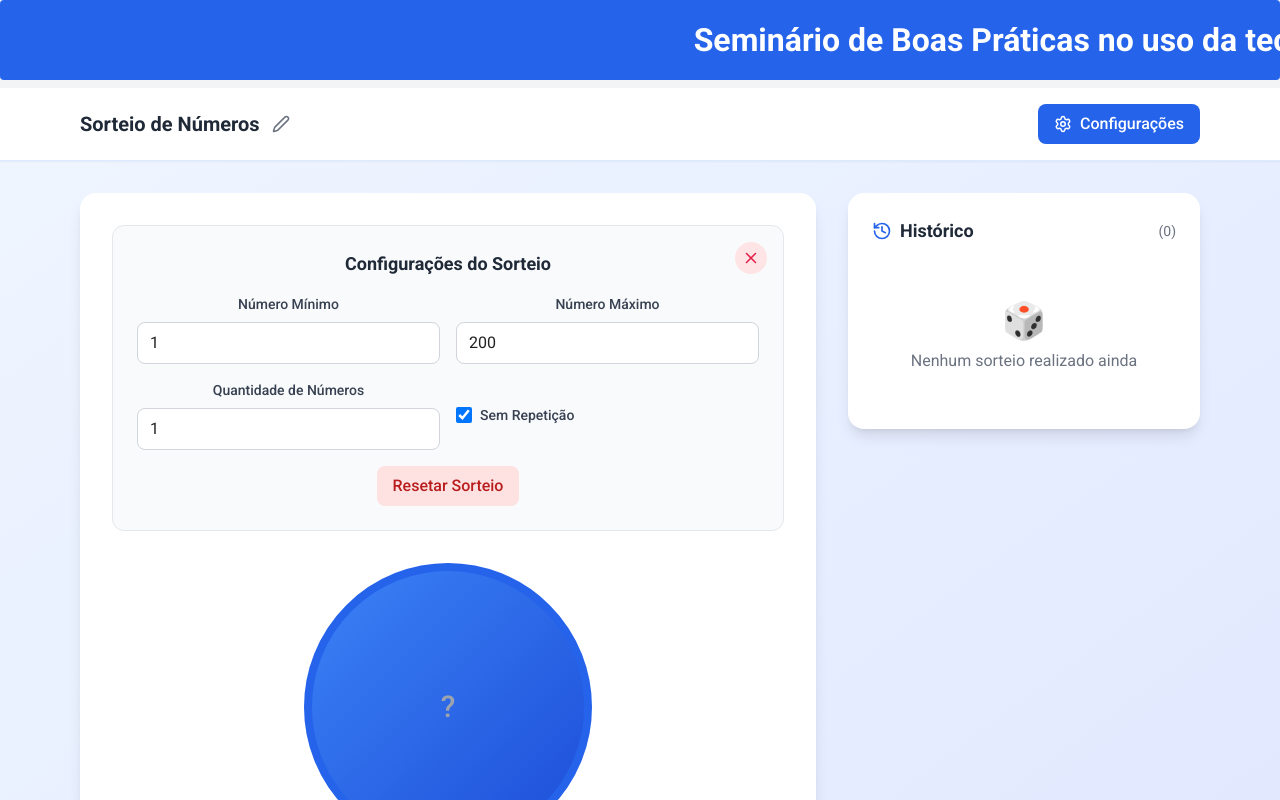
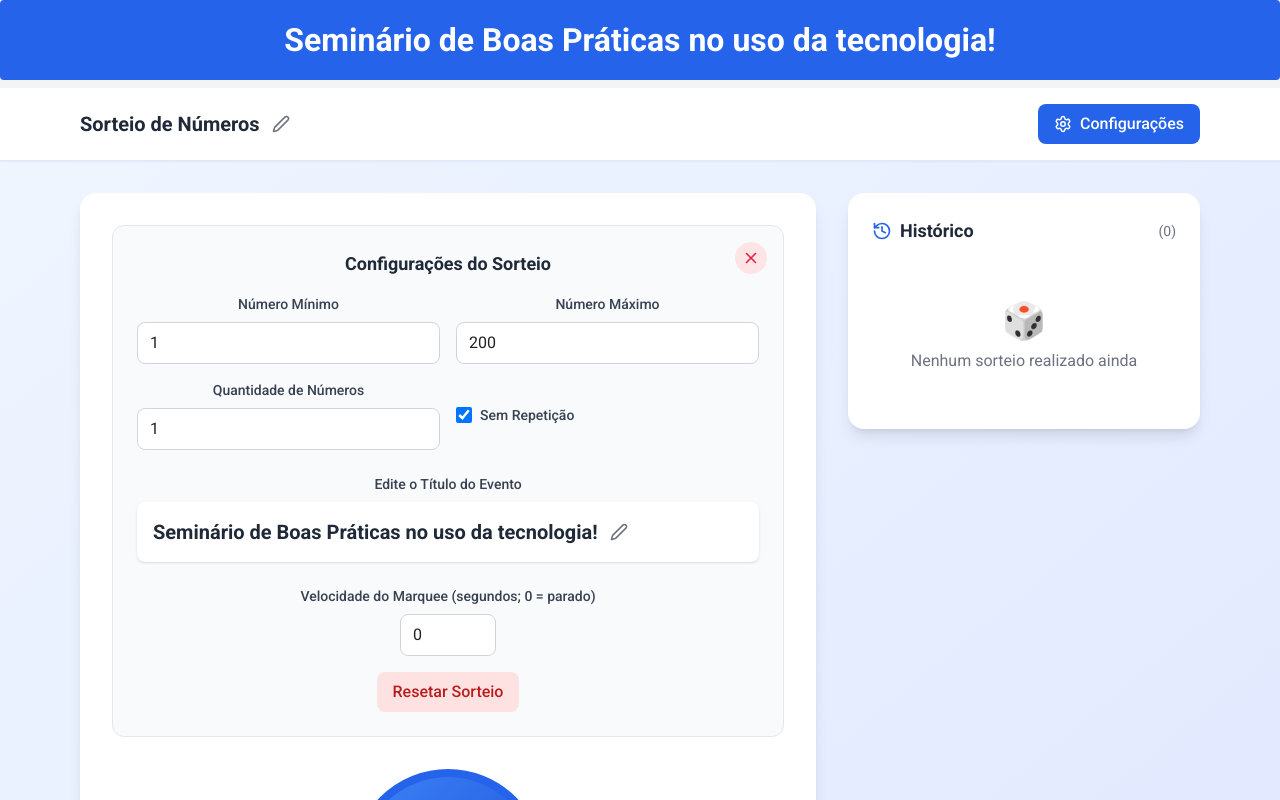
Before and after one commit to Gerson-Santiago/sorteador-online, a React (Vite) app: page / in a window 1280 px wide. Both pictures are taken after a click on the button "Configurações". Shown: the top 800 px of the page. Built offline with nearby package versions, Linux system fonts and the light colour scheme.

Commit message:
Campo para editar a velocidade do marquee

```diff
--- a/src/App.jsx
+++ b/src/App.jsx
@@ -1,40 +1,28 @@
-// sorteador-online/src/App.jsx
-import React from 'react';
-import SorteadorOnline from 'features/sorteio/SorteioPage'
+// src/App.jsx
+import React, { useState } from 'react';
+import MarqueeHeader from 'features/sorteio/componentes/MarqueeHeader';
+import SorteadorOnline from 'features/sorteio/SorteioPage';
 
 function App() {
+  const [tituloMarquee, setTituloMarquee] = useState(
+    "Seminário de Boas Práticas no uso da tecnologia!"
+  );
+  const [marqueeSpeed, setMarqueeSpeed] = useState(0);
+
   return (
     <div>
-      <div
-        className="bg-blue-600 text-white p-4 rounded mb-2 text-center font-bold"
-        style={{
-          fontSize: '2rem',
-          whiteSpace: 'nowrap',
-          overflow: 'hidden',
-          position: 'relative',
-        }}
-      >
-        <span
-          style={{
-            display: 'inline-block',
-            position: 'relative',
-            animation: 'marquee 25s linear infinite',
-          }}
-        >
-          Seminário de Boas Práticas no uso da tecnologia!
-        </span>
-        <style>
-          {`
-            @keyframes marquee {
-              0% { left: 100%; }
-              100% { left: -100%; }
-            }
-          `}
-        </style>
-      </div>
-      <SorteadorOnline />
+      <MarqueeHeader
+        titulo={tituloMarquee}
+        speed={marqueeSpeed}
+      />
+      <SorteadorOnline
+        tituloMarquee={tituloMarquee}
+        setTituloMarquee={setTituloMarquee}
+        marqueeSpeed={marqueeSpeed}
+        setMarqueeSpeed={setMarqueeSpeed}
+      />
     </div>
-  )
+  );
 }
 
 export default App;
--- a/src/features/sorteio/SorteioConfig.jsx
+++ b/src/features/sorteio/SorteioConfig.jsx
@@ -1,8 +1,30 @@
-// sorteador-online/src/features/sorteio/SorteioConfig.jsx
-import React from 'react';
+import React, { useState } from 'react';
 import { X } from 'lucide-react';
+import TituloEditable from './componentes/TituloEditavel';
 
-export default function SorteioConfig({ config, setConfig, resetarSorteio, onFechar }) {
+export default function SorteioConfig({
+    config,
+    setConfig,
+    resetarSorteio,
+    onFechar,
+    tituloMarquee,
+    setTituloMarquee,
+    marqueeSpeed,
+    setMarqueeSpeed
+}) {
+    const [editandoTitulo, setEditandoTitulo] = useState(false);
+    const [tituloTemp, setTituloTemp] = useState(tituloMarquee);
+
+    const salvarTitulo = () => {
+        setTituloMarquee(tituloTemp.trim() || "Seminário de Boas Práticas no uso da tecnologia!");
+        setEditandoTitulo(false);
+    };
+
+    const cancelarEdicaoTitulo = () => {
+        setTituloTemp(tituloMarquee);
+        setEditandoTitulo(false);
+    };
+
     return (
         <div className="relative mb-8 p-6 bg-gray-50 rounded-xl border border-gray-200">
             {/* Botão fechar */}
@@ -14,9 +36,9 @@ export default function SorteioConfig({ config, setConfig, resetarSorteio, onFec
                 <X size={18} className="text-rose-600" />
             </button>
 
-
             <h3 className="text-lg font-semibold text-gray-800 mb-4">Configurações do Sorteio</h3>
 
+            {/* Formulário de configurações */}
             <div className="grid grid-cols-1 sm:grid-cols-2 gap-4">
                 <div>
                     <label className="block text-sm font-medium text-gray-700 mb-2">
@@ -71,6 +93,38 @@ export default function SorteioConfig({ config, setConfig, resetarSorteio, onFec
                 </div>
             </div>
 
+            {/* Título Editável dentro da Configuração */}
+            <div className="col-span-1 sm:col-span-2 mt-6">
+                <label className="block text-sm font-medium text-gray-700 mb-2 text-center">
+                    Edite o Título do Evento
+                </label>
+                <div className="bg-white p-4 rounded-lg shadow text-center">
+                    <TituloEditable
+                        titulo={tituloTemp}
+                        setTitulo={setTituloTemp}
+                        editando={editandoTitulo}
+                        setEditando={setEditandoTitulo}
+                        onSalvar={salvarTitulo}
+                        onCancelar={cancelarEdicaoTitulo}
+                    />
+                </div>
+            </div>
+
+            {/* Configurações do Marquee */}
+            {/* Campo para editar a velocidade do marquee */}
+            <div className="mt-6">
+                <label className="block text-sm font-medium text-gray-700 mb-2">
+                    Velocidade do Marquee (segundos; 0 = parado)
+                </label>
+                <input
+                    type="number"
+                    min="0"
+                    value={marqueeSpeed}
+                    onChange={(e) => setMarqueeSpeed(Number(e.target.value))}
+                    className="w-24 px-3 py-2 border border-gray-300 rounded-lg focus:ring-2 focus:ring-blue-500 focus:border-transparent"
+                />
+            </div>
+
             <button
                 onClick={resetarSorteio}
                 className="mt-4 px-4 py-2 bg-red-100 text-red-700 rounded-lg hover:bg-red-200 transition-colors font-medium"
--- a/src/features/sorteio/SorteioPage.jsx
+++ b/src/features/sorteio/SorteioPage.jsx
@@ -1,18 +1,15 @@
-//home/sant/projetos/sorteador-online/src/features/sorteio/SorteioPage.jsx
+//sorteador-online/src/features/sorteio/SorteioPage.jsx
 import React, { useState, useEffect } from 'react';
-import { getSecureRandomInt } from './sorteioUtils'; // Importa a função de sorteio seguro
-import HistoricoSorteios from './HistoricoSorteios'; // Importa o componente de histórico
-import SorteioConfig from './SorteioConfig'; // Importa o componente de configurações
-import BotoesSorteio from './componentes/BotoesSorteio'; // Importa os botões de sorteio
-import TituloEditable from './componentes/TituloEditavel'; // Importa o componente de título editável
-import DisplayNumeroSorteado from './componentes/DisplayNumeroSorteado'; // Importa o componente de exibição do número sorteado
+import { getSecureRandomInt } from './sorteioUtils';
+import HistoricoSorteios from './HistoricoSorteios';
+import SorteioConfig from './SorteioConfig';
+import BotoesSorteio from './componentes/BotoesSorteio';
+import TituloEditable from './componentes/TituloEditavel';
+import DisplayNumeroSorteado from './componentes/DisplayNumeroSorteado';
 
+import { Settings } from 'lucide-react';
 
-import {
-  Settings,
-} from 'lucide-react';
-
-export default function SorteadorOnline() {
+export default function SorteadorOnline({ tituloMarquee, setTituloMarquee, marqueeSpeed, setMarqueeSpeed }) {
   // Estados principais
   const [eventoTitulo, setEventoTitulo] = useState('Sorteio de Números');
   const [editandoTitulo, setEditandoTitulo] = useState(false);
@@ -32,7 +29,7 @@ export default function SorteadorOnline() {
   // Números disponíveis para sorteio sem repetição
   const [numerosDisponiveis, setNumerosDisponiveis] = useState([]);
 
-  // Inicializar números disponíveis
+  // Inicializar números disponíveis ao alterar intervalo
   useEffect(() => {
     const nums = [];
     for (let i = config.minimo; i <= config.maximo; i++) {
@@ -107,13 +104,11 @@ export default function SorteadorOnline() {
 
   return (
     <div className="min-h-screen bg-gradient-to-br from-blue-50 to-indigo-100">
-      {/* @- Header */}
+      {/* Header */}
       <header className="bg-white shadow-sm border-b border-blue-100">
         <div className="max-w-6xl mx-auto px-4 py-4">
           <div className="flex items-center justify-between">
             <div className="flex items-center gap-3">
-
-              {/* @- TituloEditavel  */}
               <TituloEditable
                 titulo={eventoTitulo}
                 setTitulo={setEventoTitulo}
@@ -122,10 +117,6 @@ export default function SorteadorOnline() {
                 onSalvar={salvarTitulo}
                 onCancelar={cancelarEdicaoTitulo}
               />
-
-
-
-
             </div>
 
             <button
@@ -142,22 +133,22 @@ export default function SorteadorOnline() {
       <div className="max-w-6xl mx-auto px-4 py-8">
         <div className="grid grid-cols-1 lg:grid-cols-3 gap-8">
 
-          {/* @- Área Principal de Sorteio */}
           <div className="lg:col-span-2">
             <div className="bg-white rounded-2xl shadow-lg p-8 text-center">
 
-              {/* @- Configurações do Sorteio */}
               {mostrarConfig && (
                 <SorteioConfig
                   config={config}
                   setConfig={setConfig}
                   resetarSorteio={resetarSorteio}
                   onFechar={() => setMostrarConfig(false)}
+                  tituloMarquee={tituloMarquee}
+                  setTituloMarquee={setTituloMarquee}
+                  marqueeSpeed={marqueeSpeed}
+                  setMarqueeSpeed={setMarqueeSpeed}
                 />
               )}
 
-
-              {/* @- Display do Número Sorteado */}
               <div className="mb-8">
                 <DisplayNumeroSorteado
                   numero={numeroSorteado}
@@ -165,7 +156,6 @@ export default function SorteadorOnline() {
                 />
               </div>
 
-              {/* @- Botões de Sorteio */}
               <BotoesSorteio
                 onSortear={sortear}
                 animandoSorteio={animandoSorteio}
@@ -173,8 +163,6 @@ export default function SorteadorOnline() {
                 numerosDisponiveis={numerosDisponiveis}
               />
 
-
-              {/* @- Info sobre números disponíveis */}
               {config.semRepeticao && (
                 <div className="mt-4 text-sm text-gray-600">
                   Números disponíveis: {numerosDisponiveis.length}
@@ -188,7 +176,6 @@ export default function SorteadorOnline() {
           </div>
         </div>
       </div>
-
     </div>
   );
 }
--- a/src/features/sorteio/componentes/DisplayNumeroSorteado.jsx
+++ b/src/features/sorteio/componentes/DisplayNumeroSorteado.jsx
@@ -3,11 +3,10 @@ import React from 'react';
 export default function DisplayNumeroSorteado({ numero, animando }) {
   return (
     <div
-      className={`inline-flex items-center justify-center w-72 h-72 mx-auto rounded-full border-8 transition-all duration-500 ${
-        animando
+      className={`inline-flex items-center justify-center w-48 h-48 mx-auto rounded-full border-8 transition-all duration-500 ${animando
           ? 'border-blue-300 bg-blue-50 animate-pulse'
           : 'border-blue-600 bg-gradient-to-br from-blue-500 to-blue-700'
-      }`}
+        }`}
     >
       {animando ? (
         <div className="text-3xl font-semibold text-blue-600">Sorteando...</div>
--- /dev/null
+++ b/src/features/sorteio/componentes/MarqueeHeader.jsx
@@ -0,0 +1,40 @@
+// src/components/MarqueeHeader.jsx
+import React from 'react';
+
+export default function MarqueeHeader({ titulo, speed }) {
+  // Monta a string de style para animação (ou vazio se speed = 0)
+  const animationStyle =
+    speed > 0
+      ? `marquee ${speed}s linear infinite`
+      : undefined;
+
+  return (
+    <div
+      className="bg-blue-600 text-white p-4 rounded mb-2 text-center font-bold"
+      style={{
+        fontSize: '2rem',
+        whiteSpace: 'nowrap',
+        overflow: 'hidden',
+        position: 'relative',
+      }}
+    >
+      <span
+        style={{
+          display: 'inline-block',
+          position: 'relative',
+          animation: animationStyle,
+        }}
+      >
+        {titulo}
+      </span>
+      <style>
+        {`
+          @keyframes marquee {
+            0% { left: 100%; }
+            100% { left: -100%; }
+          }
+        `}
+      </style>
+    </div>
+  );
+}
--- a/src/features/sorteio/componentes/TituloEditavel.jsx
+++ b/src/features/sorteio/componentes/TituloEditavel.jsx
@@ -1,4 +1,3 @@
-// sorteador-online/src/features/sorteio/componentes/TituloEditavel.jsx
 import React from 'react';
 import { Edit2, Check, X } from 'lucide-react';
 
```
Also changed, not shown: src/features/sorteio/componentes/HeaderSorteio.jsx (line endings or trailing spaces).
